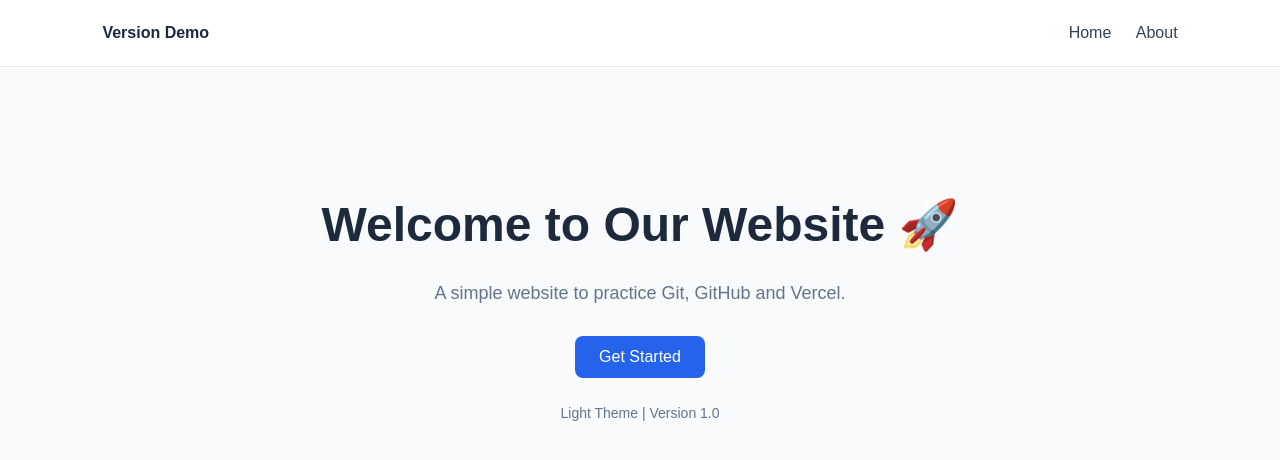
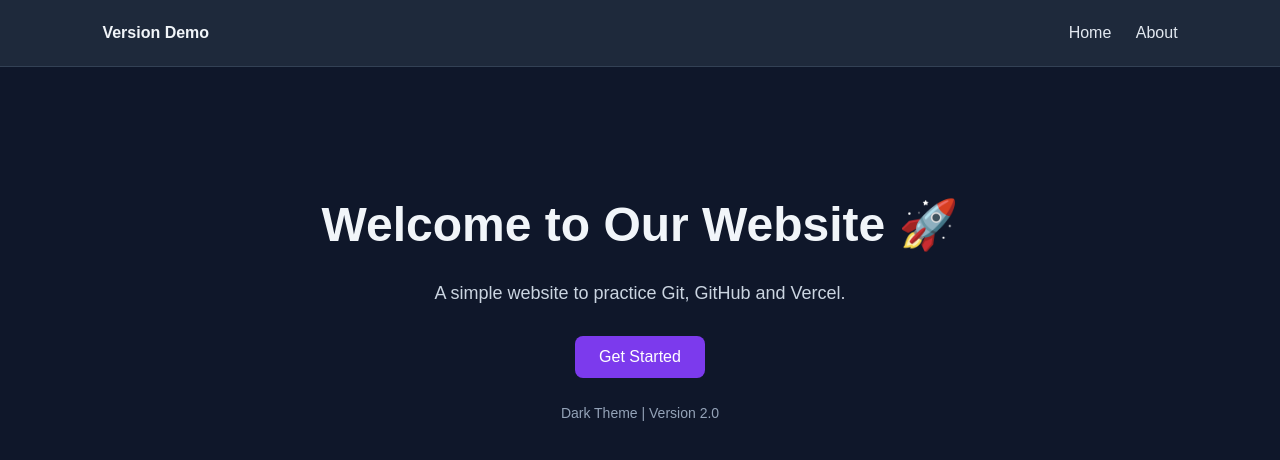
Before and after one commit to Adirohansuyal/git-vercel-version-demo, a plain HTML site: page website/index.html in a window 1280 px wide. Drawn offline with Linux system fonts and the light colour scheme.

Commit message:
Restore Dark Theme from v2.0.0

```diff
--- a/website/index.html
+++ b/website/index.html
@@ -14,8 +14,8 @@
 
     body {
       font-family: Arial, sans-serif;
-      background: #f8fafc;
-      color: #1e293b;
+      background: #0f172a;
+      color: #f1f5f9;
       line-height: 1.6;
     }
 
@@ -24,12 +24,12 @@
       justify-content: space-between;
       align-items: center;
       padding: 20px 8%;
-      background: white;
-      border-bottom: 1px solid #e2e8f0;
+      background: #1e293b;
+      border-bottom: 1px solid #334155;
     }
 
     nav a {
-      color: #334155;
+      color: #e2e8f0;
       text-decoration: none;
       margin-left: 20px;
     }
@@ -47,13 +47,13 @@
     }
 
     .hero p {
-      color: #64748b;
+      color: #cbd5e1;
       font-size: 18px;
       margin-bottom: 28px;
     }
 
     .btn {
-      background: #2563eb;
+      background: #7c3aed;
       color: white;
       padding: 12px 24px;
       border: none;
@@ -64,7 +64,7 @@
 
     .version {
       margin-top: 24px;
-      color: #64748b;
+      color: #94a3b8;
       font-size: 14px;
     }
   </style>
@@ -84,7 +84,7 @@
     <button class="btn" onclick="alert('Light Theme is working!')">
       Get Started
     </button>
-    <div class="version">Light Theme | Version 1.0</div>
+    <div class="version">Dark Theme | Version 2.0</div>
   </main>
 </body>
 </html>
```
